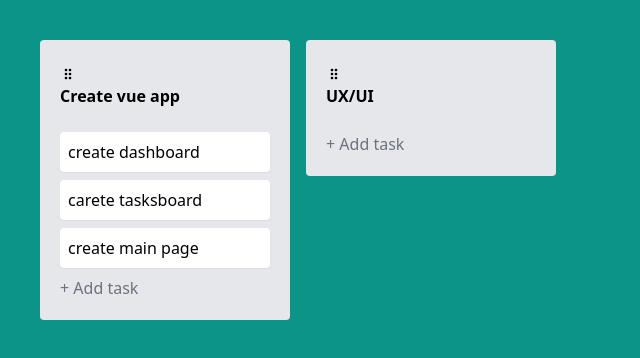
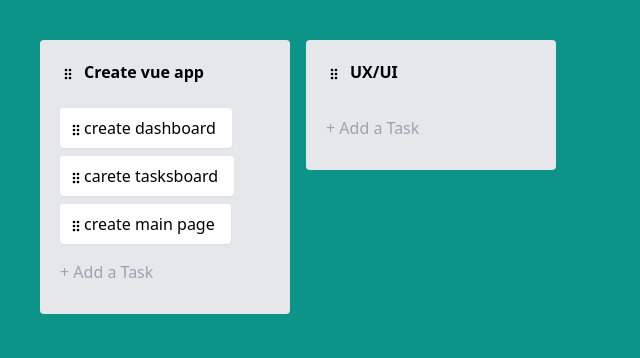
Before and after one commit to Olkens/studyo-frontend, a Nuxt app: page / in a window 1280 px wide. Shown: the top 358 px of the page, without its empty margins (0-640 px from the left). Built offline with nearby package versions, Linux system fonts and the light colour scheme.

Commit message:
adding new tasks is now possible

```diff
--- a/components/Board.vue
+++ b/components/Board.vue
@@ -1,25 +1,41 @@
 <template>
     <div>
-        <draggable v-model="columns" group="columns" item-key="id" class="flex gap-4 overflow-x-auto items-start" :animation="250" handle=".drag-handle">
-            <template #item="{element: column}: {element: Column}">
+        <draggable v-model="columns" group="columns" item-key="id" class="flex gap-4 overflow-x-auto items-start"
+            :animation="250" handle=".drag-handle">
+
+            <template #item="{ element: column }: { element: Column }">
                 <div class="bg-gray-200 column p-5 rounded min-w-[250px]">
-                    <header>
-                    <DragHandle />
+
+                    <header class="flex gap-2">
+                        <DragHandle />
                         <h2 class="font-bold mb-6">{{ column.title }}</h2>
                     </header>
-                    <BoardTasks v-for="task in column.tasks" :task="task" />
+
+                    <draggable v-model="column.tasks" :group="{name: 'tasks', pull: alt ? 'clone' : true}" item-key="id" :animation="250" handle=".drag-handle">
+
+                        <template #item="{ element: task }: { element: Task }">
+                            <div class="flex gap-2">
+                                <BoardTasks :task="task" />
+                            </div>
+
+                        </template>
+
+                    </draggable>
+
                     <footer>
-                        <button class="text-gray-500">+ Add task</button>
+                        <NewTask @add="column.tasks.push($event)"/>
                     </footer>
+
                 </div>
             </template>
+
         </draggable>
 
     </div>
 </template>
 
 <script setup lang="ts">
-import type { Column } from '~~/types'
+import type { Column, Task } from '~~/types'
 import { nanoid } from 'nanoid'
 import draggable from "vuedraggable"
 
@@ -51,6 +67,8 @@ const columns = ref<Column[]>([
         tasks: []
     }
 ])
+
+const alt = useKeyModifier('Alt')
 </script>
 
 <style lang="scss" scoped></style>
--- a/components/BoardTasks.vue
+++ b/components/BoardTasks.vue
@@ -1,12 +1,18 @@
 <template>
-    <div :title="task.createdAt.toLocaleDateString()"
-    class="task bg-white p-2 mb-2 rounded shadow-sm max-w-[250px]">
-        <span>{{task.title}}</span>
+    <div :title="task.createdAt.toLocaleDateString()" class="task bg-white p-2 pr-4 mb-2 rounded shadow-sm max-w-[250px] flex"
+    @focused="focused = true"
+    @blur="focused = false"
+    tabindex="0"
+    >
+        <DragHandle /> <span>{{ task.title }}</span>
     </div>
 </template>
 
 <script setup lang="ts">
-import type {Task} from '~~/types'
+import type { Task } from '~~/types'
+
+const focused = ref(false);
+
 
 defineProps<{
     task: Task;
@@ -14,6 +20,18 @@ defineProps<{
 
 </script>
 
-<style lang="scss" scoped>
+<style>
+.sortable-drag .task {
+    transform: rotate(3deg)
+}
 
+.sortable-ghost .task {
+    position: relative;
+
+}
+
+.sortable-ghost .task::after {
+    content: '';
+    @apply absolute top-0 bottom-0 left-0 right-0 bg-slate-300 rounded
+}
 </style>
--- /dev/null
+++ b/components/NewTask.vue
@@ -0,0 +1,44 @@
+<template>
+    <div>
+        <textarea
+        v-model = "title"
+        @keydown.tab="createTask"
+        @keyup.enter="createTask"
+        class="focus:bg-white focus:shadow resize-none rounded w-full bg-transparent mt-2"
+        :class="{
+            'h-7': !focused,
+            'h-20': focused,
+        }"
+        style="outline: none !important"
+        @focus="focused = true"
+        @blur="focused = false"
+        :placeholder="!focused ? '+ Add a Task' : 'Enter a title for this task'"
+        ></textarea>
+    </div>
+</template>
+
+<script setup lang="ts">
+import type { Task } from '~~/types'
+import { nanoid } from 'nanoid';
+
+const emit = defineEmits<{
+    (e: "add", payload: Task): void;
+}>()
+
+const focused = ref(false)
+const title = ref("")
+
+function createTask(e: Event) {
+    if (title.value.trim()) {
+        e.preventDefault();
+        emit("add", {
+            title: title.value.trim(),
+            createdAt: new Date(),
+            id: nanoid()
+        } as Task)
+    }
+    title.value = '';
+}
+</script>
+
+<style scoped></style>
```
